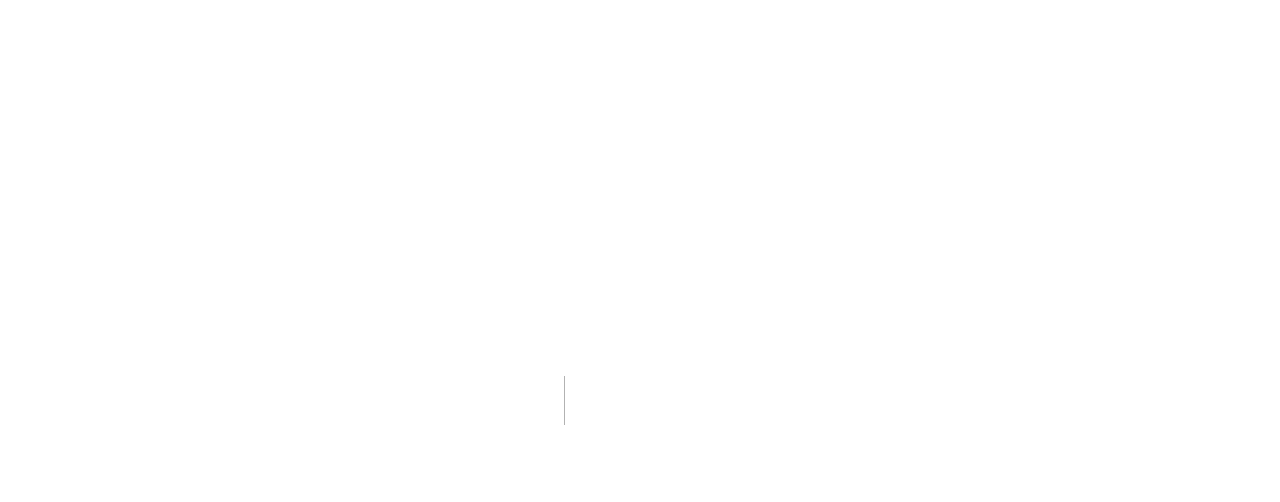
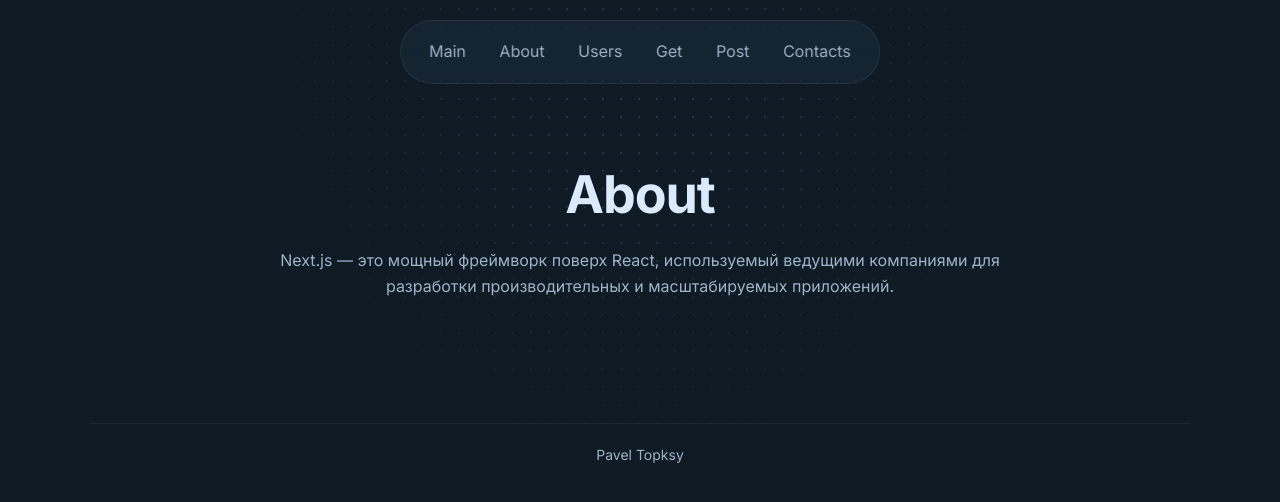
Before and after one commit to Denis-cyber/next-intro, a Next.js app: page /about in a window 1280 px wide. Before the commit this address had no page. Shown: the top 502 px of the page. Built offline with nearby package versions, Linux system fonts and the light colour scheme.

Commit message:
components / aliases / fonts

```diff
--- a/jsconfig.json
+++ b/jsconfig.json
@@ -1,7 +1,8 @@
 {
   "compilerOptions": {
     "paths": {
-      "@/*": ["./src/*"]
+      "@/*": ["./src/*"],
+      "@components/*": ["./src/components/*"]
     }
   }
 }
--- /dev/null
+++ b/src/app/about/page.jsx
@@ -0,0 +1,38 @@
+// import Image from "next/image";
+
+export const metadata = {
+	title: 'About page | Next JS tutorial',
+	description: 'Info about our company',
+	keywords: 'business, next js, react',
+};
+
+const AboutPage = () => {
+	return (
+		<section className="content">
+			<h2 className="section-title">About</h2>
+			<p>
+				Next.js — это мощный фреймворк поверх React, используемый
+				ведущими компаниями для разработки производительных и
+				масштабируемых приложений.
+			</p>
+			{/* <Image
+				src="/dodge-400-200.jpg"
+				alt="Dodge"
+				width="400"
+				height="200"
+				priority
+			/>
+			<br />
+			<br />
+			<Image
+				src="https://webcademy.ru/blog/wp-content/uploads/2023/07/Travel-X-Cover-870x400.jpg"
+				alt="Img"
+				width="435"
+				height="200"
+				priority
+			/> */}
+		</section>
+	);
+}
+
+export default AboutPage;
--- a/src/app/globals.css
+++ b/src/app/globals.css
@@ -82,7 +82,6 @@ code pre {
 	position: sticky;
 	top: 0;
 	z-index: 20;
-	/* backdrop-filter: saturate(130%) blur(10px); */
 }
 
 .nav-inner {
--- a/src/app/layout.js
+++ /dev/null
@@ -1,27 +0,0 @@
-import { Geist, Geist_Mono } from "next/font/google";
-import "./globals.css";
-
-const geistSans = Geist({
-  variable: "--font-geist-sans",
-  subsets: ["latin"],
-});
-
-const geistMono = Geist_Mono({
-  variable: "--font-geist-mono",
-  subsets: ["latin"],
-});
-
-export const metadata = {
-  title: "Create Next App",
-  description: "Generated by create next app",
-};
-
-export default function RootLayout({ children }) {
-  return (
-    <html lang="en">
-      <body className={`${geistSans.variable} ${geistMono.variable}`}>
-        {children}
-      </body>
-    </html>
-  );
-}
--- /dev/null
+++ b/src/app/layout.jsx
@@ -0,0 +1,30 @@
+import { Inter } from 'next/font/google';
+
+import Navigation from "@components/Navigation";
+import Footer from "@components/Footer.jsx";
+import "./globals.css";
+
+
+const inter = Inter({
+	subsets: ['cyrillic', 'latin'],
+	display: 'swap',
+	variable: '--font-inter',
+});
+
+export const metadata = {
+  title: "Create Next App",
+  description: "Generated by create next app",
+};
+
+export default function RootLayout({ children }) {
+  return (
+    <html lang="en" className={inter.variable}>
+      <body>
+        <div className="bg-grid"></div>
+          <Navigation />
+          <main className="container page">{children}</main>
+          <Footer />
+      </body>
+    </html>
+  );
+}
--- /dev/null
+++ b/src/components/Footer.jsx
@@ -0,0 +1,9 @@
+const Footer = () => {
+	return (
+		<footer className="footer container">
+			<span>Pavel Topksy</span>
+		</footer>
+	);
+};
+
+export default Footer;
--- /dev/null
+++ b/src/components/Navigation.jsx
@@ -0,0 +1,28 @@
+import Link from 'next/link';
+
+const Navigation = () => {
+	return (
+		<nav className="navigation">
+			<Link className="nav-link" href="/">
+				Main
+			</Link>
+			<Link className="nav-link" href="/about">
+				About
+			</Link>
+			<Link className="nav-link" href="/users">
+				Users
+			</Link>
+			<Link className="nav-link" href="/getExample">
+				Get
+			</Link>
+			<Link className="nav-link" href="/postExample">
+				Post
+			</Link>
+			<Link className="nav-link" href="/contacts">
+				Contacts
+			</Link>
+		</nav>
+	);
+};
+
+export default Navigation;
```
Also changed, not shown: src/app/contacts/page.jsx (added, +14 -0 lines), src/app/page.js (deleted, +0 -7 lines), src/app/page.jsx (added, +9 -0 lines), 1 other file (tests, documents, lock files or other folders).
